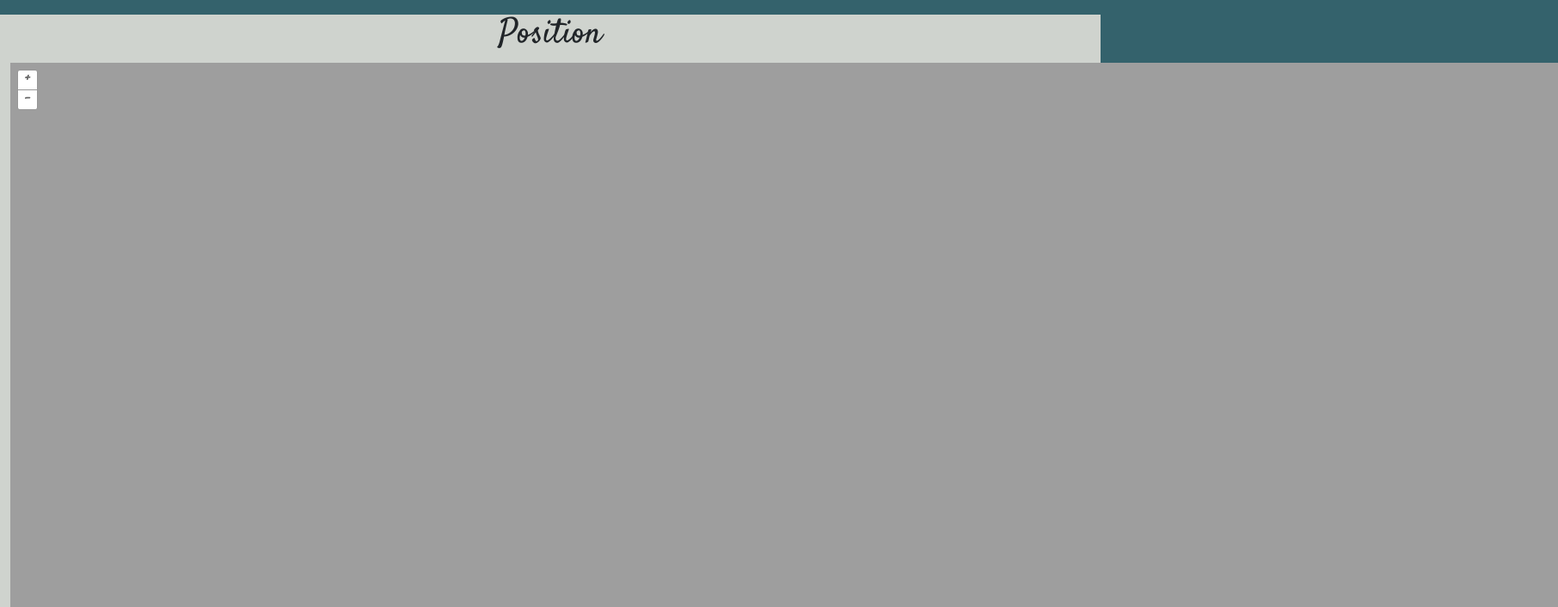
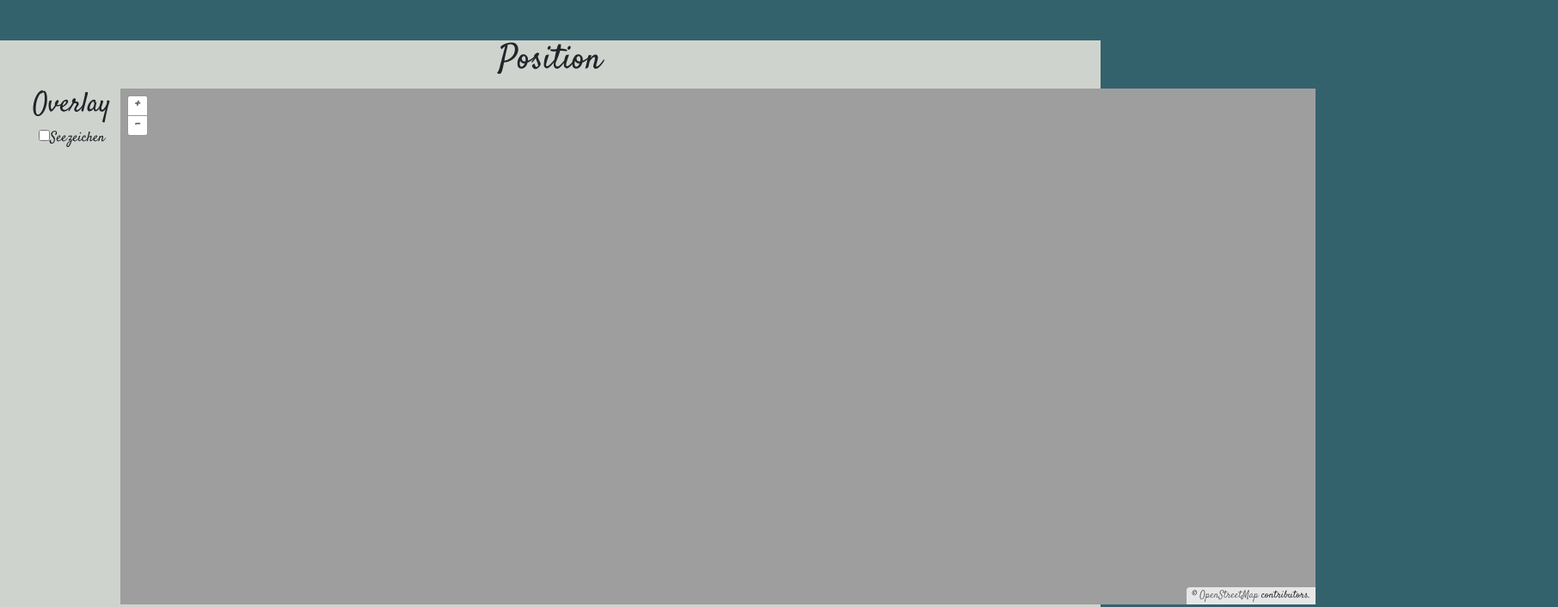
Before and after one commit to GuWie/GrosseFreiheit, a website built with Parcel: page index.html in a window 1280 px wide. Shown: the part 403-1109 px from the top of the page at 86% size, 1812 px wide, since content can reach past the window. Built offline with nearby package versions, Linux system fonts and the light colour scheme.

Commit message:
add card sidebar and sea layer

```diff
--- a/css/style.css
+++ b/css/style.css
@@ -22,6 +22,10 @@ h1 {
     margin-bottom: 10px;
 }
 
+.anker {
+    height: 20px;
+}
+
 /* class */
 .container-fluid {
     background-color:#cfd3ce;
@@ -30,12 +34,22 @@ h1 {
 }
 
 #map {
-    width: 1800px;
-    height: 780px;
+    width: 1390px;
+    height: 600px;
     display: inline-block;
     margin: auto;
   }
 
-  .own-nav {
-    background-color: #34626c;
-  }
+.own-nav {
+background-color: #34626c;
+}
+
+.grid-container{
+display: grid;
+grid-template-columns: 10vw 80vw;
+grid-template-rows: 100vh;
+}
+
+.sidebar{
+    margin-left: 15px;
+}
--- a/index.html
+++ b/index.html
@@ -57,12 +57,26 @@
       </div>
     </div>
 
+    <div class="anker"><a name="Position"></a></div>
+
     <div class="bd-example">
       <div class="container-fluid">
-        <h1><a name="Position"></a> Position</h1>
-        <div id="map"></div>
-      </div>
-    </div>
+        <h1> Position</h1>
+        <!-- Map sidbar -->
+        <div class="grid-container">
+          <div class="grid-1">
+            <div class="sidebar">
+              <h2>Overlay</h2>
+              <input type="checkbox" name="baseLAyerRadioButton" value="Seezeichen" >Seezeichen</br>
+            </div>
+          </div>
+          <div class="grid-2">
+            <!-- hauptmap -->
+            <div id="map" class="map"></div>
+          </div>
+        </div>
+          </div>
+        </div>
 
     <!-- JavaScript -->
     <script src="https://cdn.jsdelivr.net/npm/bootstrap@5.0.0-beta1/dist/js/bootstrap.bundle.min.js" integrity="sha384-ygbV9kiqUc6oa4msXn9868pTtWMgiQaeYH7/t7LECLbyPA2x65Kgf80OJFdroafW" crossorigin="anonymous"></script>
--- a/main.js
+++ b/main.js
@@ -1,25 +1,62 @@
 import 'ol/ol.css';
 import {Map, View} from 'ol';
 import TileLayer from 'ol/layer/Tile';
+import LayerGroup from 'ol/layer/Group';
 // import VectorLayer from "ol/layer/Vector";
 // import VectorSource from 'ol/source/Vector';
 import GPX from 'ol/format/GPX';
 import OSM from 'ol/source/OSM';
 import {fromLonLat} from 'ol/proj';
+import XYZ from 'ol/source/XYZ';
+import {transform} from 'ol/proj';
+import VectorLayer from 'ol/layer/Vector';
+import VectorSource from 'ol/source/Vector';
 // import {Circle as CircleStyle, Fill, Stroke, Style} from 'ol/style';
 
-const goetzingerLonLat = [8.6517143982536, 49.67539982152498];
-const goetzingerLonLatWebMercator = fromLonLat(goetzingerLonLat);
+// BaseMap
+const map = new Map({
+    view: new View({
+      center: transform([8.625785037875176, 49.676954029127955], 'EPSG:4326', 'EPSG:3857'),
+      zoom: 15
+    }),
+    layers: [
+      new TileLayer({
+        source: new OSM(),
+        zIndex: 0,
+        visible: true,
+        title: "Basemap",
+      })
+    ],
+    target: "map",
+    keyboardEventTarget : document
+  })
 
-let tile = new TileLayer({
-    source: new OSM()
-});
+  const layerGroup = new LayerGroup({
+    layers: [
+      new TileLayer({
+        source: new XYZ({
+          url: "https://tiles.openseamap.org/seamark/{z}/{x}/{y}.png"
+        }),
+        zIndex: 1,
+        visible: false,
+        title: "Seezeichen",
+      })
+    ],
+  })
 
-let map = new Map({
-    target: document.getElementById('map'),
-    layers: [tile],
-    view: new View({
-        center: goetzingerLonLatWebMercator,
-        zoom: 15
-    }),
-});
+  map.addLayer(layerGroup)
+
+  //LayerSwitcherLogic
+  const baseLayerElements = document.querySelectorAll(".sidebar > input[type=checkbox");
+  for (let baseLayerElement of baseLayerElements) {
+    baseLayerElement.addEventListener("change", function() {
+      let baseLayerElementValue = this.value;
+      let baseLayer;
+      layerGroup.getLayers().forEach(function(element, index, array){
+        if (baseLayerElementValue === element.get("title")){
+          baseLayer = element;
+        }
+      })
+      this.checked ? baseLayer.setVisible(true) : baseLayer.setVisible(false);
+    })
+  }
--- a/package.json
+++ b/package.json
@@ -22,5 +22,8 @@
   "dependencies": {
     "ol": "^6.5.0",
     "parcel-bundler": "^1.12.4"
+  },
+  "engines": {
+    "node": "15.5.1"
   }
 }
```
